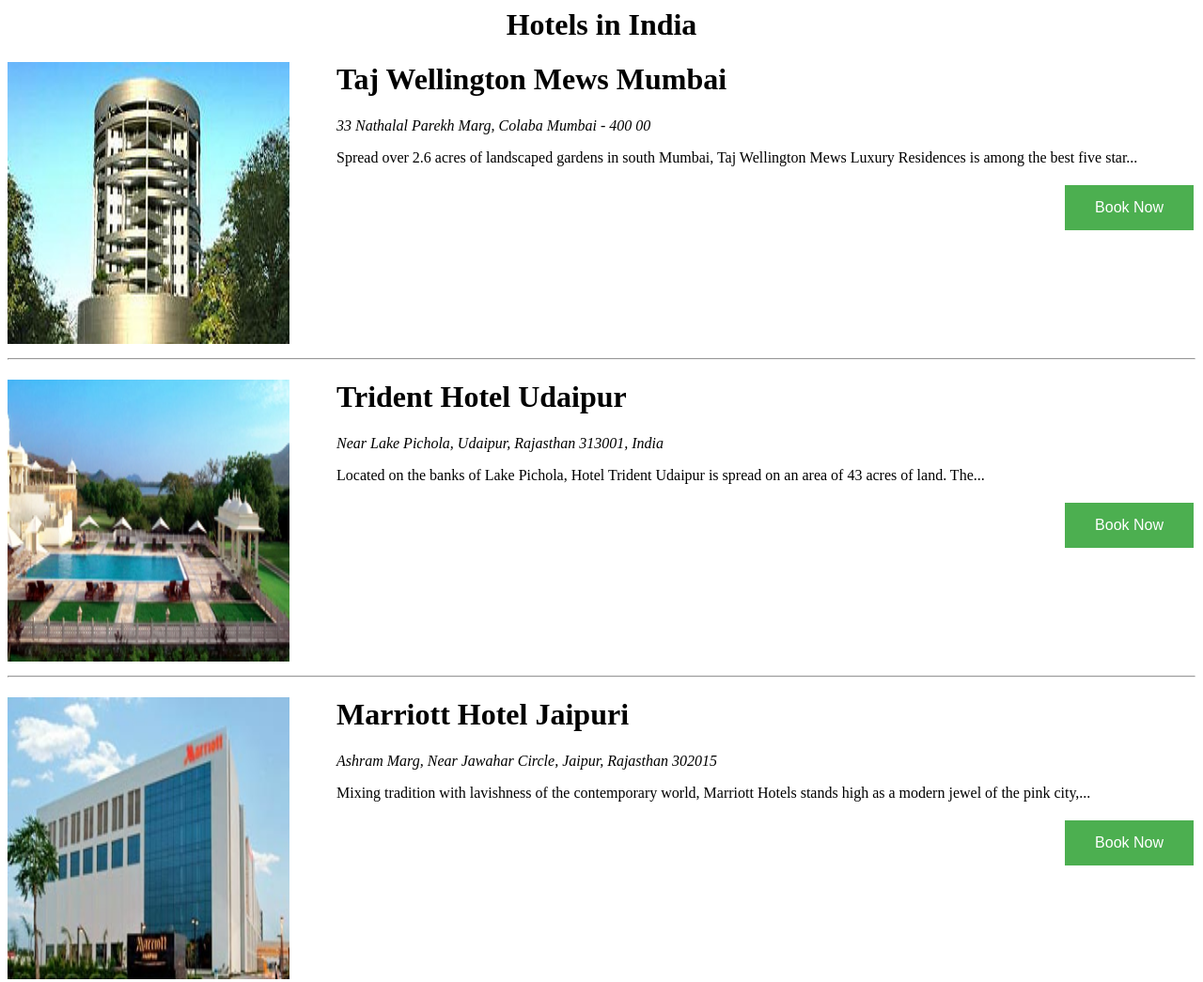
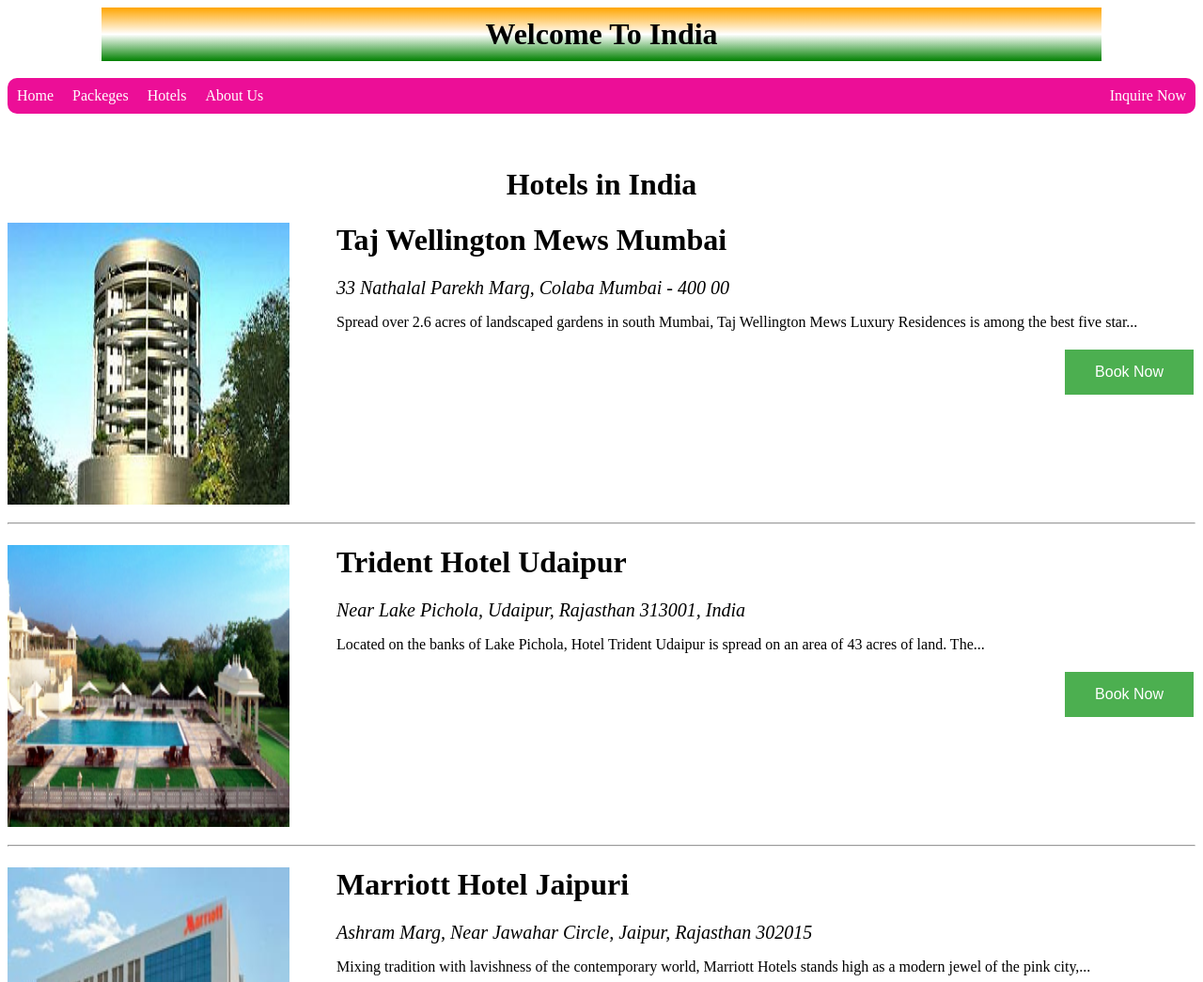
Before and after one commit to suraj9325/Index.html, a plain HTML site: page hotels.html in a window 1280 px wide. Shown: the top 1045 px of the page at 94% size. Drawn offline with Linux system fonts and the light colour scheme.

Commit message:
Update hotels.html

```diff
--- a/hotels.html
+++ b/hotels.html
@@ -2,6 +2,7 @@
 
 <head>
     <title>Hotel</title>
+    <link rel="stylesheet" href="stylesheet.css">
     <style>
         img {
             float: left;
@@ -34,6 +35,14 @@
 </head>
 
 <body>
+    <h1 class="india">Welcome To India</h1><br>
+    <ul>
+        <li><a href="index.html" target="_self">Home</a></li>
+        <li><a href="packeges.html">Packeges</a></li>
+        <li><a href="hotels.html" target="_blank">Hotels</a></li>
+        <li><a href="aboutus.html">About Us</a></li>
+        <li style="float:right"><a href="Enquiry.html" target="_blank">Inquire Now</a></li>
+    </ul><br><br>
     <h1 style="text-align: center;">Hotels in India</h1>
         <div>
             <img src="Taj.jpg" alt="Taj Hotel" width="300" height="300">
```
